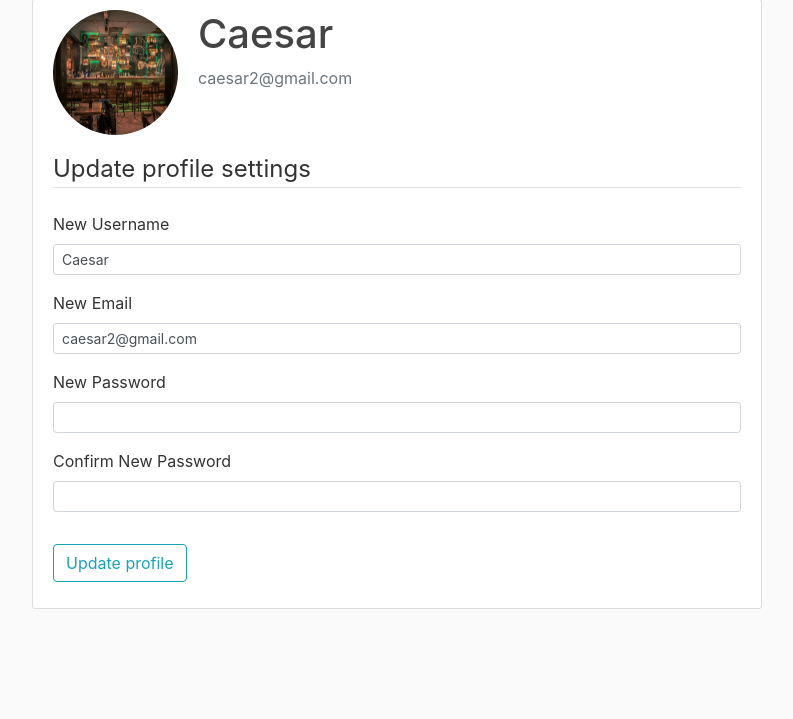
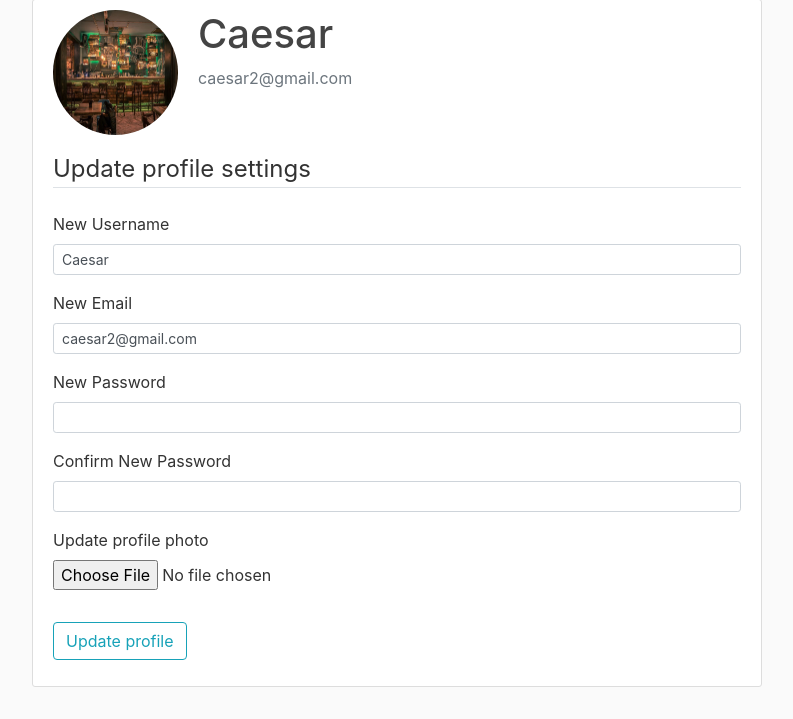
Before and after one commit to vladek1934/FlaskSite, a Flask app: page /profile in a window 1280 px wide. Shown: the part 81-800 px from the top of the page, without its empty margins (53-846 px from the left). Run offline with Flask 2, Linux system fonts and the light colour scheme; a user stored in the database is signed in; some libraries are stand-ins or nearby versions.

Commit message:
Profile photo selection

```diff
--- a/FlaskSite/forms.py
+++ b/FlaskSite/forms.py
@@ -1,4 +1,5 @@
 from flask_wtf import FlaskForm
+from flask_wtf.file import FileAllowed, FileField
 from wtforms import StringField, PasswordField, SubmitField, BooleanField
 from wtforms.validators import DataRequired, Length, EqualTo, ValidationError, Email
 from FlaskSite.models import User
@@ -35,8 +36,10 @@ class LoginForm(FlaskForm):
 class AlterAccountForm(FlaskForm):
     username = StringField('New Username', validators=[DataRequired(), Length(min=2, max=20)])
     email = StringField('New Email', validators=[DataRequired(), Email()])
-    password = PasswordField('New Password', validators=[DataRequired()])
-    confirm_password = PasswordField('Confirm New Password', validators=[DataRequired(), EqualTo('password')])
+    password = PasswordField('New Password', validators=[])
+    confirm_password = PasswordField('Confirm New Password', validators=[EqualTo('password')])
+
+    photo = FileField('Update profile photo', validators=[FileAllowed(['jpg', 'png'])])
     submit = SubmitField('Update profile')
 
     def validate_username(self, username):
--- a/FlaskSite/routes.py
+++ b/FlaskSite/routes.py
@@ -3,6 +3,7 @@ from FlaskSite.forms import RegForm, LoginForm, AlterAccountForm
 from FlaskSite.models import User, Post
 from FlaskSite import app, database, bcrypt
 from flask_login import login_user, logout_user, current_user, login_required
+import secrets, os
 
 posts = [
     {
@@ -69,14 +70,27 @@ def logout():
     return redirect(url_for('home'))
 
 
+def save_photo(form_photo):
+    random_name = secrets.token_hex(6)
+    f_name, f_ext = os.path.splitext(form_photo.filename)
+    photo_filename = f_name + random_name + f_ext
+    photo_path = os.path.join(app.root_path, 'static/profile_photos', photo_filename)
+    form_photo.save(photo_path)
+    return photo_filename
+
+
 @app.route('/profile', methods=['GET', 'POST'])
 @login_required
 def profile():
     prof_form = AlterAccountForm()
     if prof_form.validate_on_submit():
+        if prof_form.photo.data:
+            new_photo = save_photo(prof_form.photo.data)
+            current_user.image_file = new_photo
         current_user.username = prof_form.username.data
         current_user.email = prof_form.email.data
-        current_user.password = bcrypt.generate_password_hash(prof_form.password.data).decode('utf-8')
+        if prof_form.password.data:
+            current_user.password = bcrypt.generate_password_hash(prof_form.password.data).decode('utf-8')
         database.session.commit()
         flash('The update is successful', 'success')
         return redirect(url_for('profile'))
--- a/FlaskSite/templates/profile.html
+++ b/FlaskSite/templates/profile.html
@@ -9,7 +9,7 @@
                 <p class="text-secondary">{{ current_user.email }}</p>
             </div>
         </div>
-        <form method="POST" action="">
+        <form method="POST" action="" enctype="multipart/form-data">
             {{ form.hidden_tag() }}
             <fieldset class="form-group">
 
@@ -75,7 +75,15 @@
                     {% endif %}
                 </div>
 
-
+                <div class="form-group">
+                    {{ form.photo.label() }}
+                    {{ form.photo(class = "form-control-file") }}
+                    {% if form.photo.errors %}
+                        {% for error in form.photo.errors %}
+                            <span class="text-danger">{{ error }}</span></br>
+                        {% endfor %}
+                    {% endif %}
+                </div>
             </fieldset>
             <div class="form-group">
                 {{ form.submit(class="btn btn-outline-info") }}
```
Also changed, not shown: FlaskSite/site.db, FlaskSite/static/profile_photos/SteampunkBarClockworkFaces1edfd023332d.jpg (added), FlaskSite/static/profile_photos/SteampunkBarMainCounter95e2361b6789.jpg (added), FlaskSite/static/profile_photos/cloudmoonda498f5bba42.png (added), FlaskSite/templates/login.html (indentation only).
